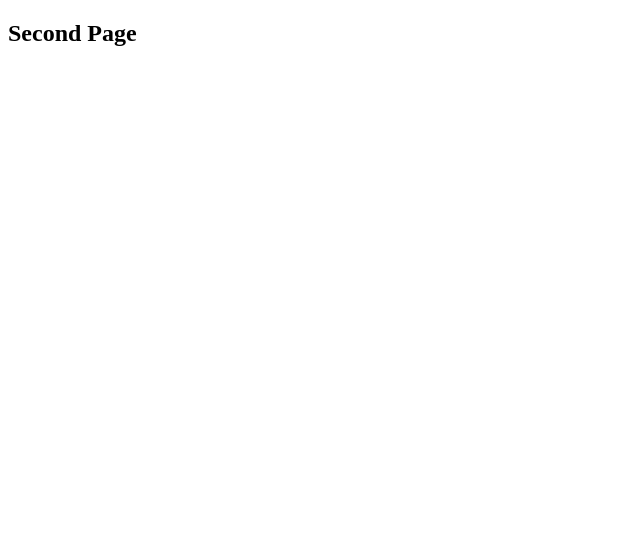
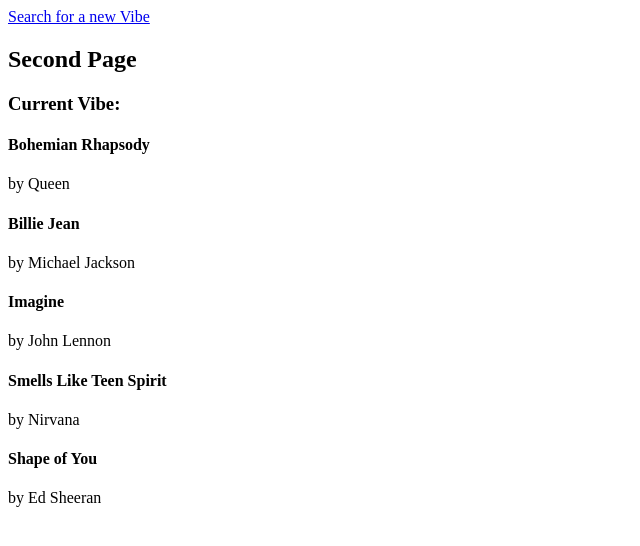
Before and after one commit to TeamTweety/VibeList, a React (Vite) app: page /playlist in a window 1280 px wide. Shown: the top 546 px of the page, without its empty margins (0-640 px from the left). Built offline with nearby package versions, Linux system fonts and the light colour scheme.

Commit message:
feat: Secondpage components (Header, Playlist, Songs)

```diff
--- a/src/Components/HomePage.jsx
+++ b/src/Components/HomePage.jsx
@@ -19,6 +19,7 @@
         //     })
 
         //     if (response.ok) {
+        //         sessionStorage.setItem('userVibe', userVibe)
         //         navigate ('/playlist')
         //     } else {
         //         alert ('Unknown Error: Try Refreshing the page!')
@@ -28,6 +29,7 @@
         //     alert ('Unknown Error: Try Refreshing the page!')
         // }
 
+        sessionStorage.setItem('userVibe', userVibe) //! Delete after backend is connected
         navigate ('/playlist') //! Delete after backend is connected
     }
 
--- a/src/Components/NavBar.jsx
+++ b/src/Components/NavBar.jsx
@@ -1,2 +1,10 @@
-import { useState } from 'react';
+import React, { useEffect, useState } from 'react';
 import { useNavigate, Link } from 'react-router-dom';
+
+export function NavBar() {
+    return (
+        <div>
+            <Link to="/">Search for a new Vibe</Link>
+        </div>
+    )
+}
--- a/src/Components/Playlist.jsx
+++ b/src/Components/Playlist.jsx
@@ -0,0 +1,63 @@
+import React, { useEffect, useState } from 'react';
+
+import { Songs } from './Songs';
+
+export function Playlist () {
+    const [currentVibe, setCurrentVibe] = useState('');
+    const [songs, setSongs] = useState([])
+
+    useEffect(() => { // For setting Playlist header from sessionStorage
+        const storedVibe = sessionStorage.getItem('userVibe');
+        if (storedVibe) {
+            setCurrentVibe(storedVibe);
+        }
+    }, []);
+
+    useEffect(() => { // For controlling the song mapping
+        const currentPlaylist = [ //! mockPlaylist. Replace with session stuff after!
+            {
+                song: "Bohemian Rhapsody",
+                artist: "Queen"
+            },
+            {
+                song: "Billie Jean",
+                artist: "Michael Jackson"
+            },
+            {
+                song: "Imagine",
+                artist: "John Lennon"
+            },
+            {
+                song: "Smells Like Teen Spirit",
+                artist: "Nirvana"
+            },
+            {
+                song: "Shape of You",
+                artist: "Ed Sheeran"
+            }
+            ];
+
+            setSongs(currentPlaylist);
+    }, [])
+
+    return (
+        <div>
+            {/* Header Div */}
+            <div>
+                <h3>Current Vibe: {currentVibe}</h3>
+            </div>
+
+            {/* Song List Divs */}
+            <div>
+                {songs.map((songS, index) => (
+                    <Songs
+                    key={index}
+                    songname={songS.song}
+                    artist={songS.artist}
+                    />
+                ))}
+            </div>
+
+        </div>
+    )
+}
--- a/src/Components/SecondPage.jsx
+++ b/src/Components/SecondPage.jsx
@@ -1,11 +1,15 @@
-import React from 'react';
-import { useState } from 'react';
+import React, { useEffect, useState } from 'react';
 import { useNavigate, Link } from 'react-router-dom';
+
+import { Playlist } from './Playlist';
+import { NavBar } from './NavBar';
 
 export function SecondPage() {
     return (
         <div>
+            <NavBar/>
             <h2>Second Page</h2>
+            <Playlist/>
         </div>
     )
 }
--- a/src/Components/Songs.jsx
+++ b/src/Components/Songs.jsx
@@ -0,0 +1,10 @@
+import React, { useEffect, useState } from 'react';
+
+export function Songs ({ songname, artist }) {
+    return (
+        <div>
+            <h4>{songname}</h4>
+            <p>by {artist}</p>
+        </div>
+    )
+}
--- a/src/app.jsx
+++ b/src/app.jsx
@@ -1,6 +1,7 @@
 import React from 'react';
 import '../styles.css';
 import { Routes, Route } from 'react-router-dom';
+
 import { HomePage } from './Components/HomePage';
 import { SecondPage } from './Components/SecondPage';
 
```
